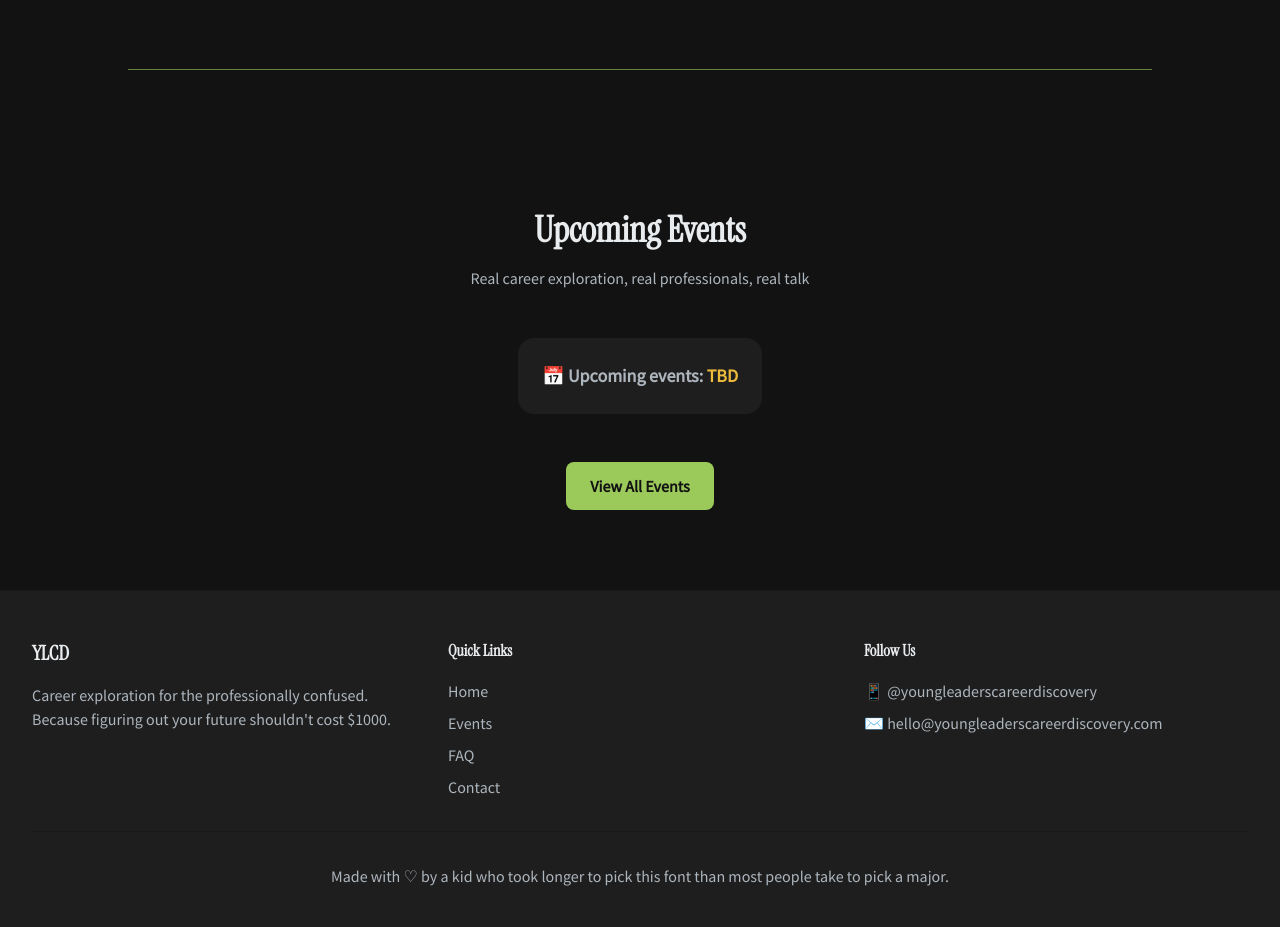
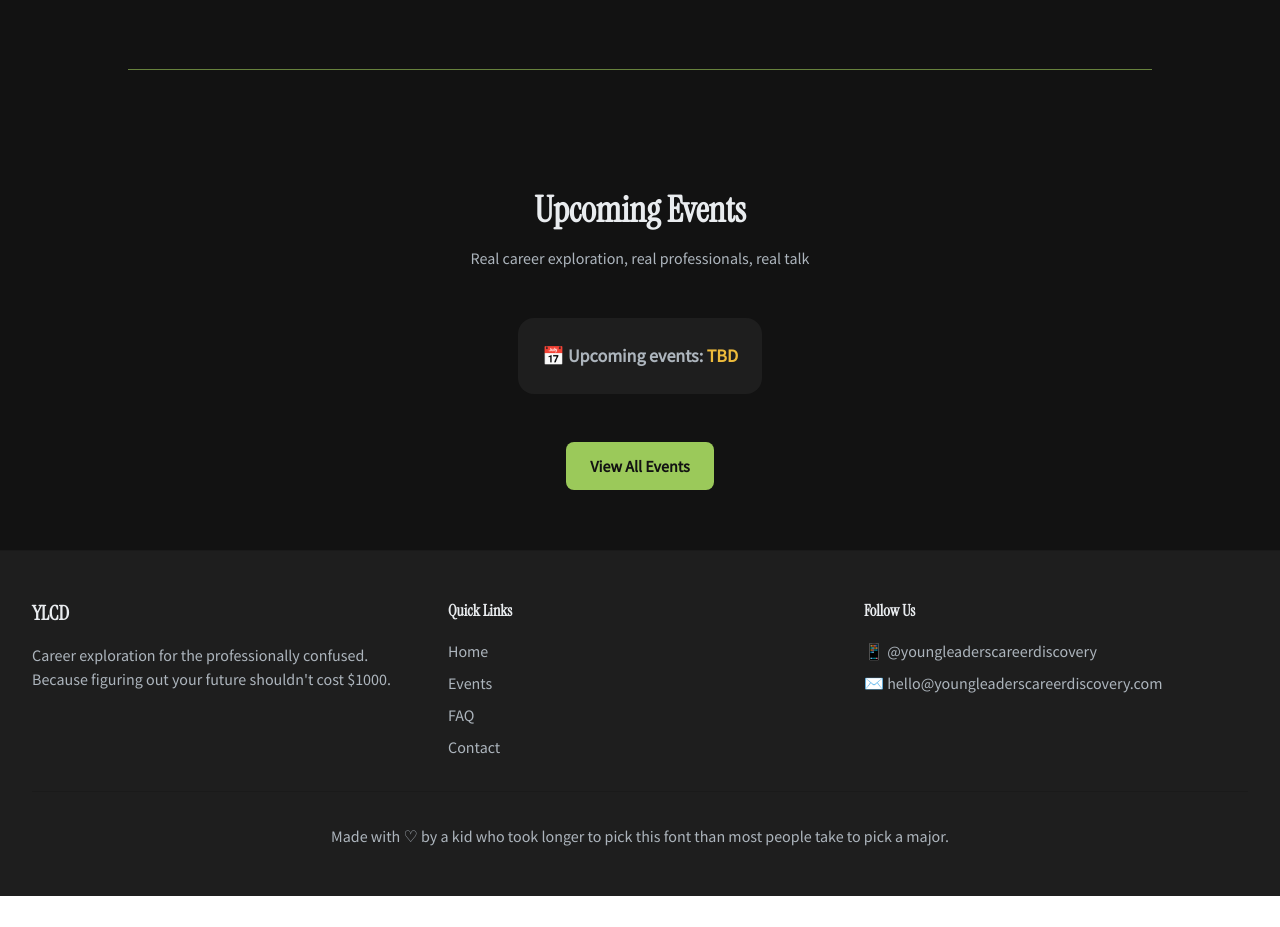
Before and after one commit to sreeyanadendla/YLCD, a Next.js app: page / in a window 1280 px wide. Shown: the part 1260-2187 px from the top of the page. After the commit the page ends 2156 px from the top, so only its background shows below. Built offline with nearby package versions, Linux system fonts and the light colour scheme.

Commit message:
Updated website

```diff
--- a/app/page.js
+++ b/app/page.js
@@ -234,7 +234,7 @@ const FounderSection = () => (
 
 // Events Preview Section
 const EventsPreview = () => (
-  <section className="py-20" style={{ backgroundColor: theme.background }}>
+  <section className="py-15" style={{ backgroundColor: theme.background }}>
     <div className="max-w-7xl mx-auto px-4 sm:px-6 lg:px-8">
       <div className="text-center mb-12">
         <h2
```
